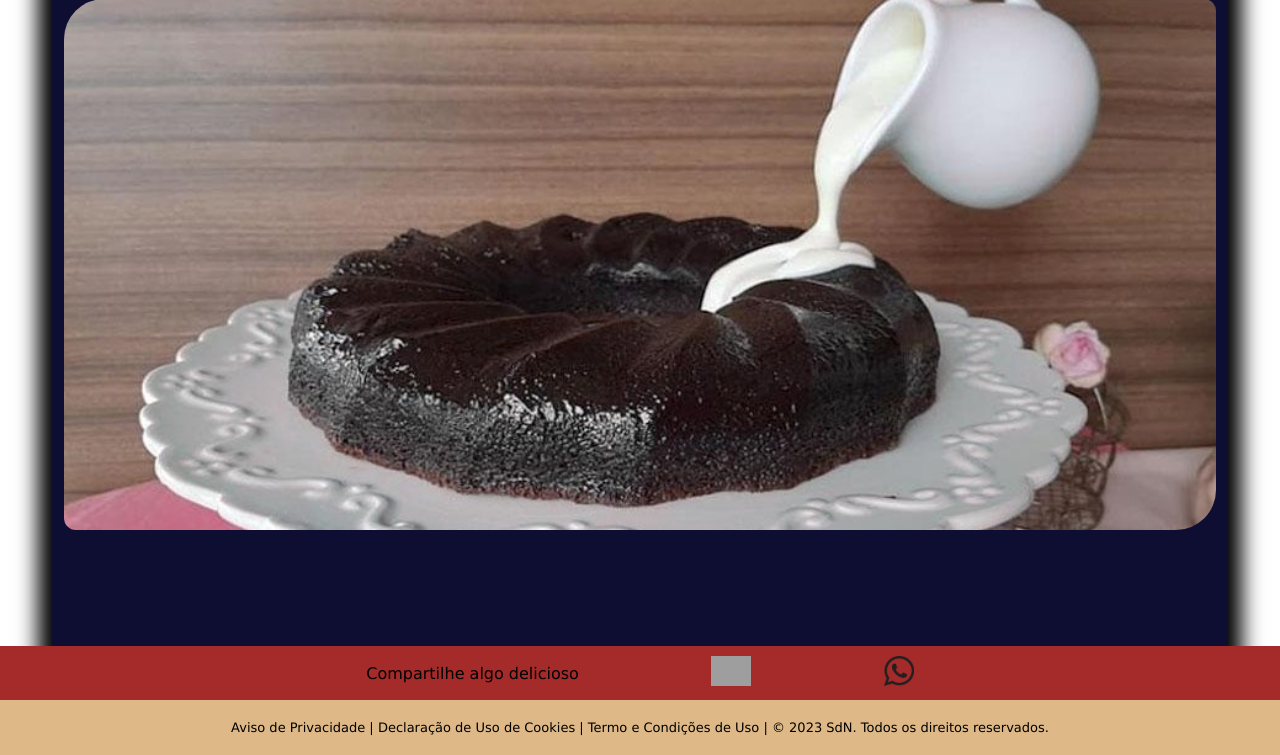
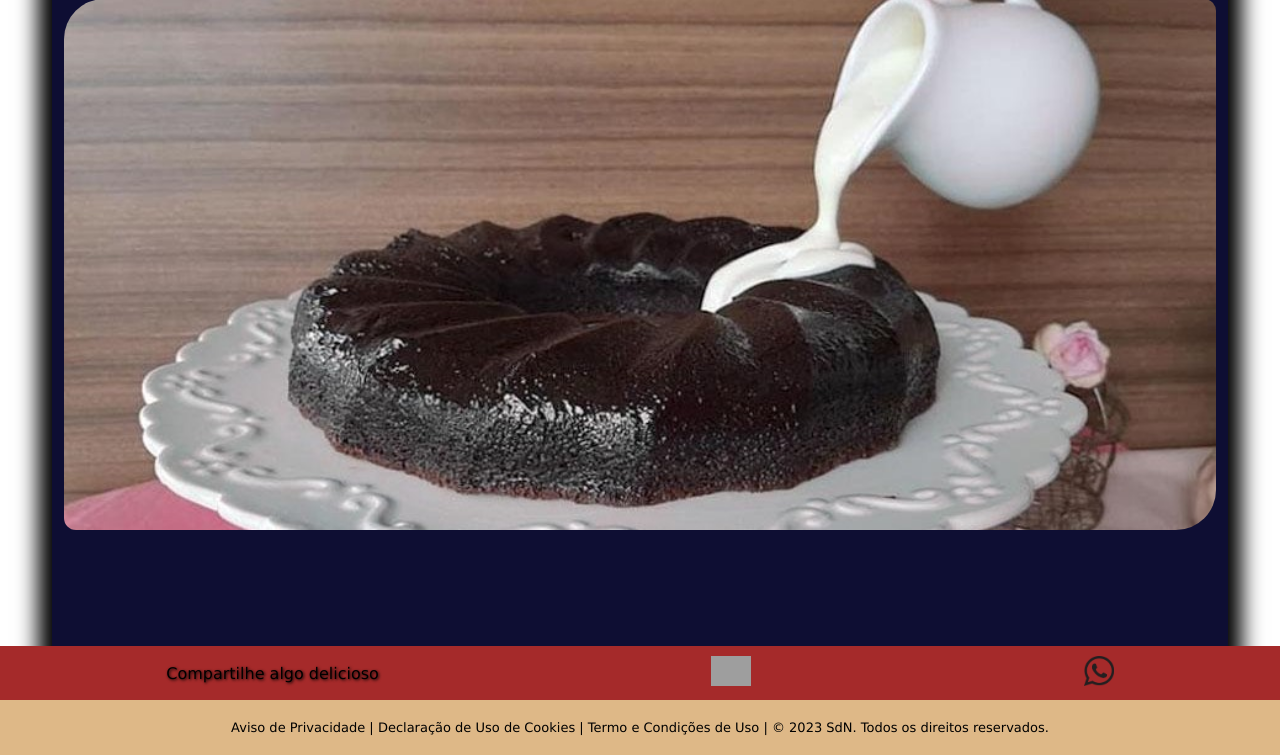
Before and after one commit to Thayroni-Lima/FACULDADE, a PHP site: the page made by Avaliações/Trabalho - Aplicações para Internet - N2/SITE DE CULINÁRIA/index.html in a window 1280 px wide. Shown: the part 2791-3546 px from the top of the page. Run offline with PHP 8.4, Linux system fonts and the light colour scheme; grey boxes are pictures that could not be loaded.

Commit message:
Update style.css

```diff
--- a/Avaliações/Trabalho - Aplicações para Internet - N2/SITE DE CULINÁRIA/style.css
+++ b/Avaliações/Trabalho - Aplicações para Internet - N2/SITE DE CULINÁRIA/style.css
@@ -69,12 +69,13 @@ aside{
     justify-content: space-around;
     align-items: center;
     flex-wrap: wrap;
-    padding: 10px 300px;
+    padding: 10px 0px;
 }
 
 aside>p{
     margin: 0px;
     text-align: center;
+    text-shadow: 1px 1px 3px black;
 }
 
 aside img{
```
